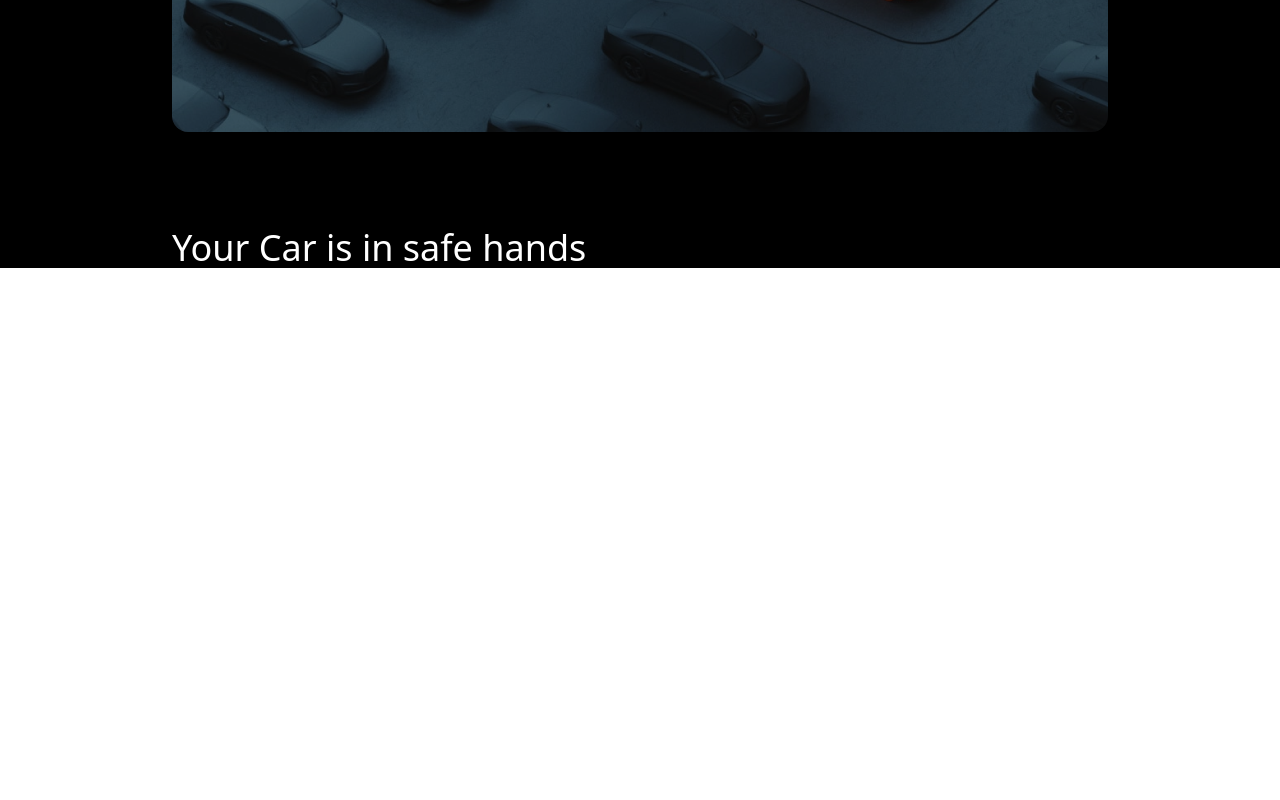
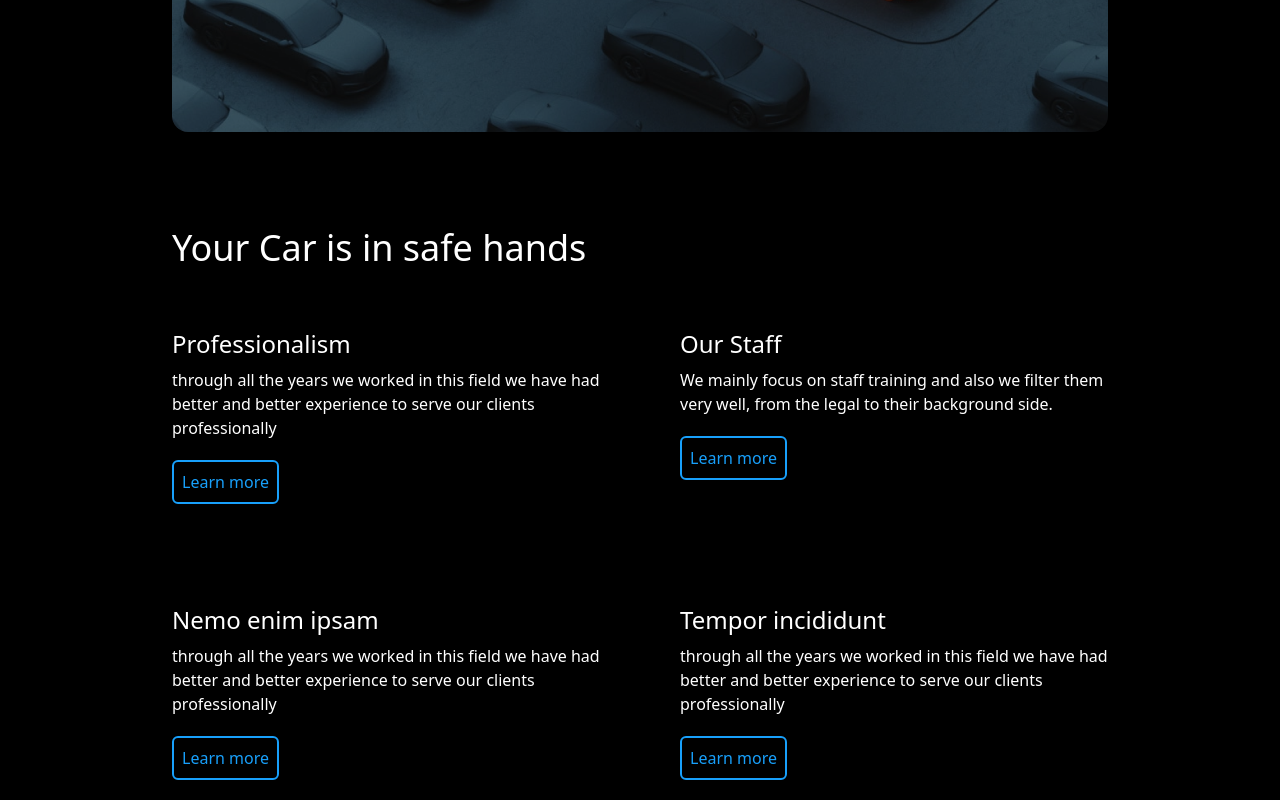
Before and after one commit to ThinkFrim/hps, a React (Create React App) app: page / in a window 1280 px wide. Shown: the part 568-1368 px from the top of the page. Before the commit the page ends 840 px from the top, so only its background shows below. Built offline with nearby package versions, Linux system fonts and the light colour scheme.

Commit message:
added about us section

```diff
--- a/src/Data/dummy.js
+++ b/src/Data/dummy.js
@@ -1 +1,25 @@
-export const
+export const aboutData = [
+  {
+    title: "Professionalism",
+    subtitle:
+      "through all the years we worked in this field we have had better and better experience to serve our clients professionally",
+  },
+
+  {
+    title: "Our Staff",
+    subtitle:
+      "We mainly focus on staff training and also we filter them very well, from the legal to their background side.",
+  },
+
+  {
+    title: "Nemo enim ipsam",
+    subtitle:
+      "through all the years we worked in this field we have had better and better experience to serve our clients professionally",
+  },
+
+  {
+    title: "Tempor incididunt",
+    subtitle:
+      "through all the years we worked in this field we have had better and better experience to serve our clients professionally",
+  },
+];
--- a/src/pages/home/Home.jsx
+++ b/src/pages/home/Home.jsx
@@ -1,3 +1,4 @@
+import { aboutData } from "../../Data/dummy";
 import Footer from "../../components/footer/Footer";
 import Nav from "../../components/nav/Nav";
 import "./home.css";
@@ -21,11 +22,17 @@ const Home = () => {
             </div>
           </div>
         </div>
-        <div className='mt-24'>
-          <h1 className='text-white text-4xl'>Your Car is in safe hands</h1>
-          <div>
-
-          </div>
+      </div>
+      <div className='container mx-auto px-5 mt-24'>
+        <h1 className='text-white text-4xl pb-10'>Your Car is in safe hands</h1>
+        <div className='grid grid-cols-2 gap-20 pt-5'>
+          {aboutData.map((item, index) => (
+            <div className='flex flex-col text-white' key={index}>
+              <h1 className="text-2xl pb-2">{item.title}</h1>
+              <p>{item.subtitle}</p>
+              <button className="self-start p-2 border-2 border-mainBlue text-mainBlue my-5 rounded-md">Learn more</button>
+            </div>
+          ))}
         </div>
       </div>
       {/* <Footer /> */}
```
